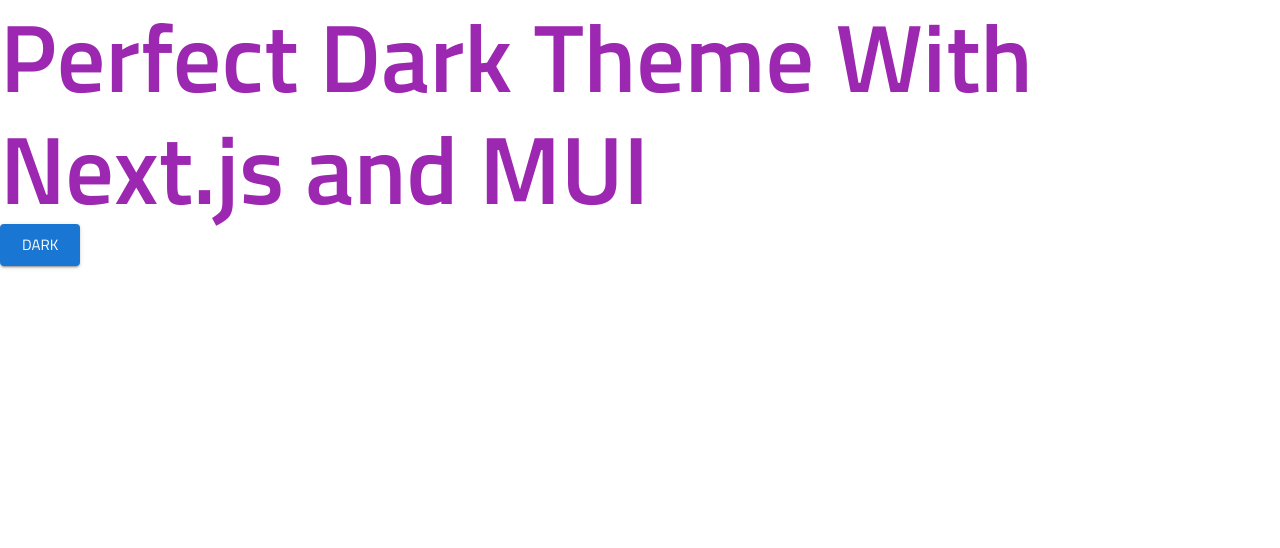
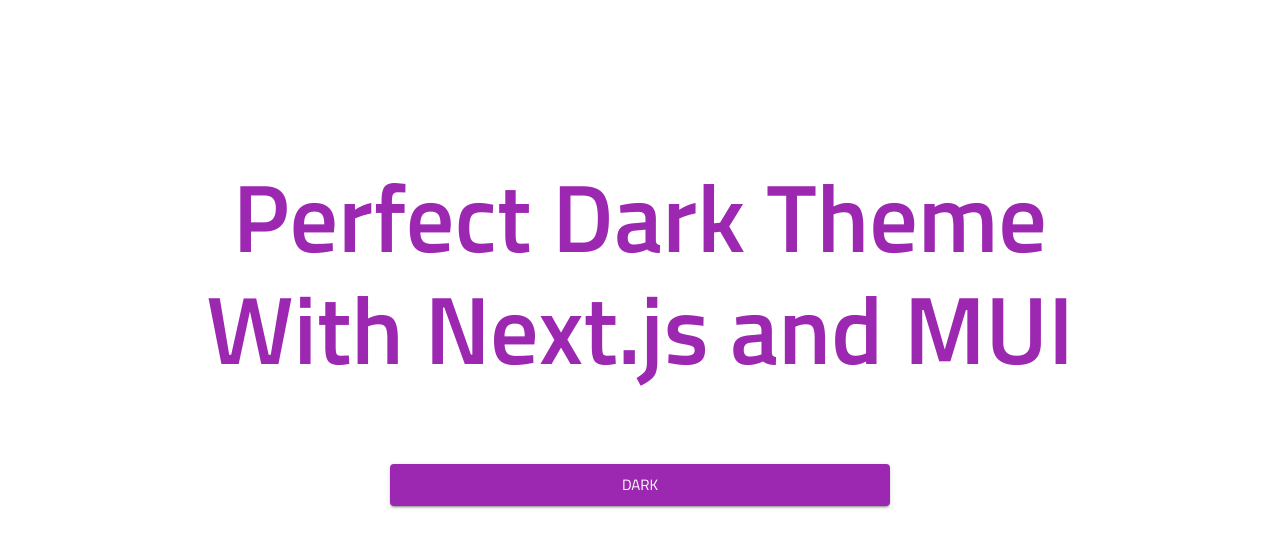
Before and after one commit to mitinull/perfect-darkmode-nextjs-mui, a Next.js app: page / in a window 1280 px wide. Shown: the top 548 px of the page. Built offline with nearby package versions, Linux system fonts and the light colour scheme.

Commit message:
Add styling

```diff
--- a/app/components/SwitchThemeButton.jsx
+++ b/app/components/SwitchThemeButton.jsx
@@ -20,6 +20,8 @@
       variant="contained"
       size="large"
       onClick={() => setColorScheme(alternativeScheme)}
+      color="secondary"
+      sx={{ width: "50%" }}
     >
       {alternativeScheme}
     </Button>
--- a/app/page.js
+++ b/app/page.js
@@ -1,13 +1,22 @@
-import { Box, Typography } from "@mui/material";
+import { Box, Stack, Typography } from "@mui/material";
 import { SwitchThemeButton } from "./components/SwitchThemeButton";
 
 export default function Home() {
   return (
-    <Box
+    <Stack
       component="main"
+      color="text.primary"
       bgcolor="background.default"
-      color="text.primary"
       minHeight="110vh"
+      alignItems="center"
+    >
+      <Stack
+        pt="20vh"
+        gap="10vh"
+        textAlign="center"
+        maxWidth={1000}
+        mx="10vw"
+        alignItems="center"
       >
         <Typography
           variant="h1"
@@ -18,6 +27,7 @@
           Perfect Dark Theme With Next.js and MUI
         </Typography>
         <SwitchThemeButton />
-    </Box>
+      </Stack>
+    </Stack>
   );
 }
```
Lines whose indentation alone changed are shown as unchanged.
